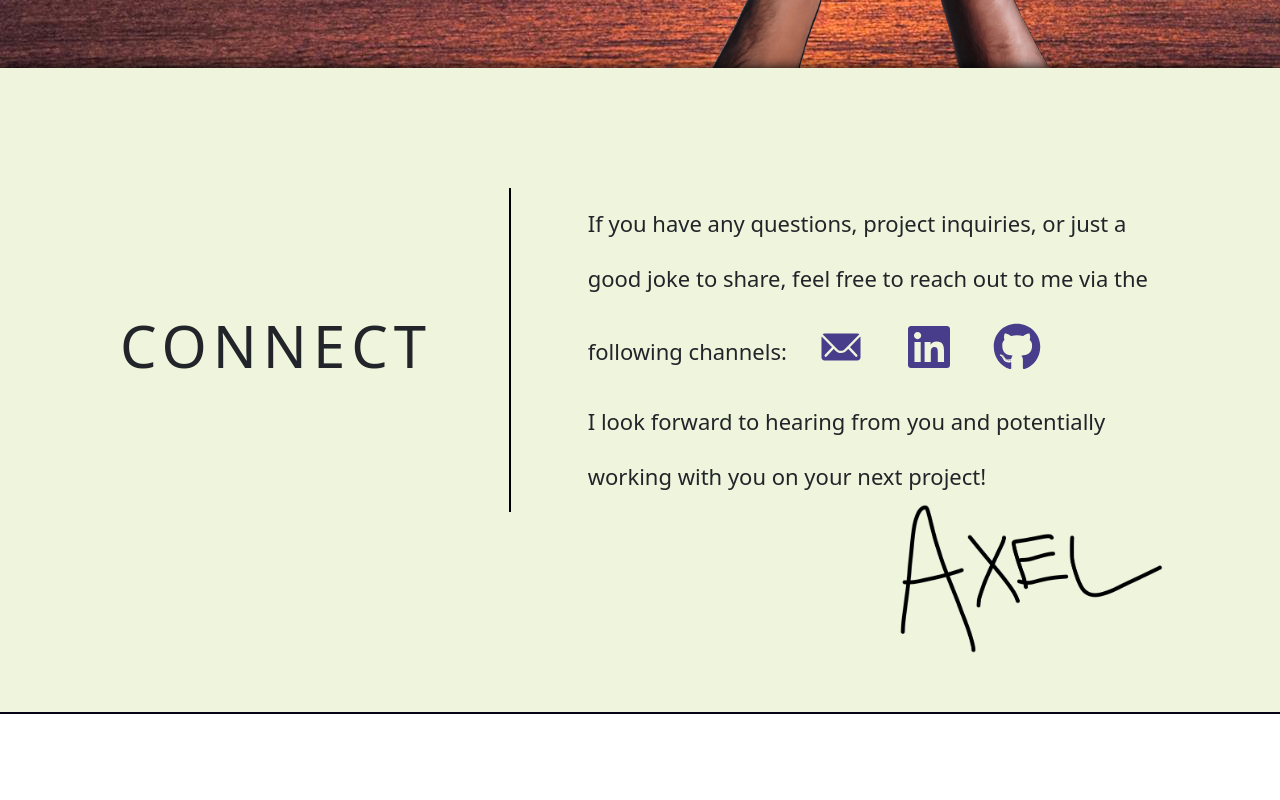
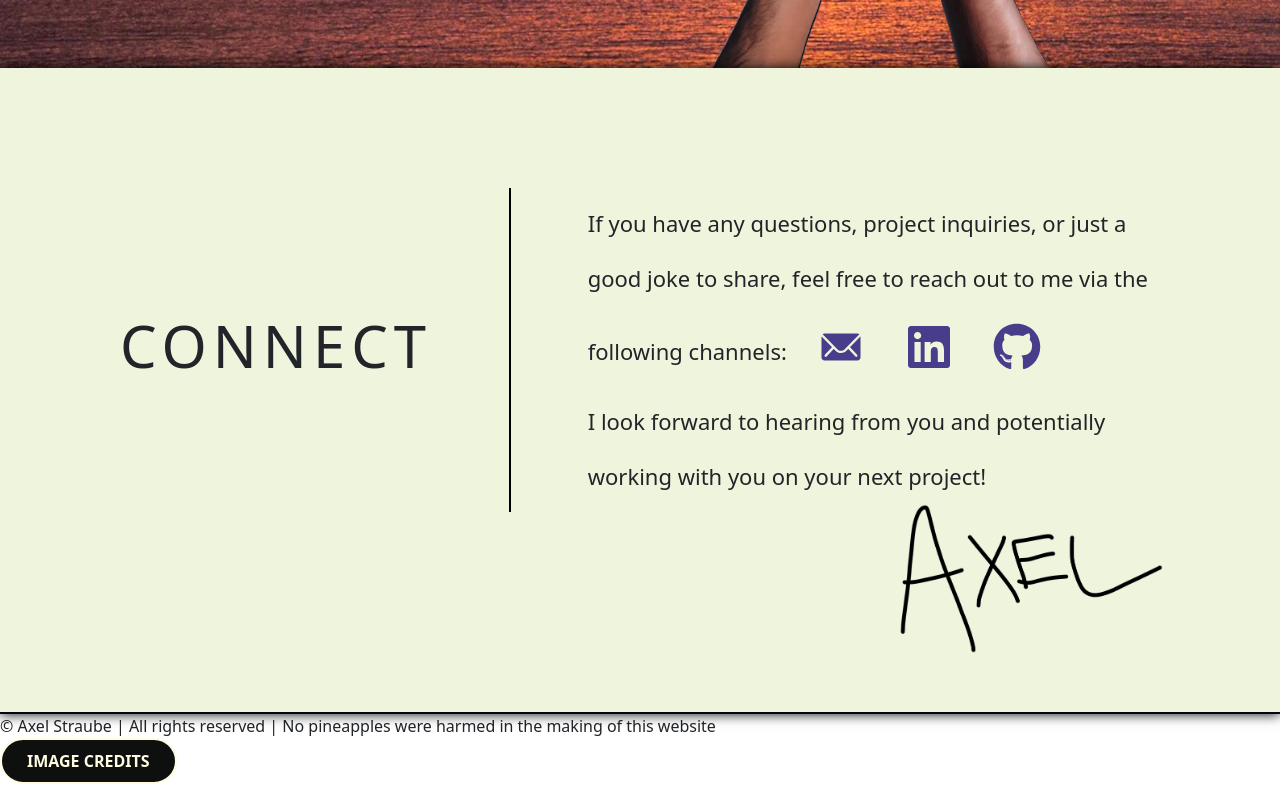
Before and after one commit to a-straube/portfolio-alpha, a React (Create React App) app: page / in a window 1280 px wide. Shown: the part 2812-3612 px from the top of the page. Before the commit the page ends 3526 px from the top, so only its background shows below. Built offline with nearby package versions, Linux system fonts and the light colour scheme; a web font is replaced by a local one.

Commit message:
Update footer, add to app

```diff
--- a/src/App.js
+++ b/src/App.js
@@ -4,6 +4,7 @@ import IntroSection from './section1-Intro/IntroSection';
 import AboutMeSection from './section2-About/AboutMeSection';
 import ProjectsSection from './section3-Projects/ProjectsSection';
 import ConnectSection from './section4-Connect/ConnectSection';
+import Footer from './section5-Footer-New/Footer';
 import { ParallaxProvider } from 'react-scroll-parallax';
 import './global-styles.css';
 
@@ -14,6 +15,7 @@ export default function Scroll() {
       <AboutMeSection />
       <ProjectsSection />
       <ConnectSection />
+      <Footer />
     </ParallaxProvider>
   );
 }
--- a/src/section5-footer/Footer.js
+++ b/src/section5-Footer-New/Footer.js
@@ -1,4 +1,4 @@
-import imgs from '.././img/imgs';
+import imgs from '../img/imgs';
 
 function Footer() {
     return (
@@ -18,17 +18,17 @@ function Footer() {
                     <div id="creditsCardBody">
                         <ul id="credits">
                             <li>
-                                {/* <img src={imgs.} alt="png image from pngtree.com" /> */}
+                                <img src={imgs.cloud} alt="png image from pngtree.com" />
                                 <span><a href='https://pngtree.com/freepng/watercolor-clouds-blue-cloud-sky_6409065.html' target="_blank">png image from pngtree.com/</a></span>
                             </li>
                             {/* <li>
                                 <img src="img/Pngtree-8910691-lamp.png" alt="Hand Drawn Cartoon Illustration PNG Designed by 58pic" />
                                 <span>Hand Drawn Cartoon Illustration PNG Designed by 58pic from https://pngtree.com/freepng/hand-drawn-cartoon-illustration-desk-lamp-cute-element-stationery_8910691.html</span>
                             </li> */}
-                            <li>
-                                {/* <img src="img/pexels-anna-shvets-11124886-cartoon-top.png" alt="Photo by Anna Shvets from Pexels" /> */}
+                            {/* <li>
+                                <img src="img/pexels-anna-shvets-11124886-cartoon-top.png" alt="Photo by Anna Shvets from Pexels" />
                                 <span>Photo by Anna Shvets from Pexels: https://www.pexels.com/photo/person-holding-a-sliced-pineapple-on-yellow-background-11124886/</span>
-                            </li>
+                            </li> */}
                             <li>
                                 {/* <img src="img/pexels-shvets-production-7194810-cartoon-right.png" alt="Photo by SHVETS production from Pexels" /> */}
                                 <span>Photo by SHVETS production from Pexels: https://www.pexels.com/photo/unrecognizable-person-with-halved-pineapple-7194810/</span>
```
